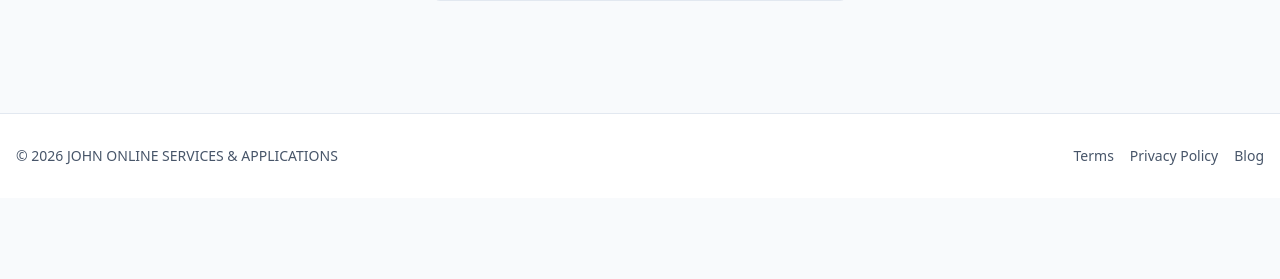
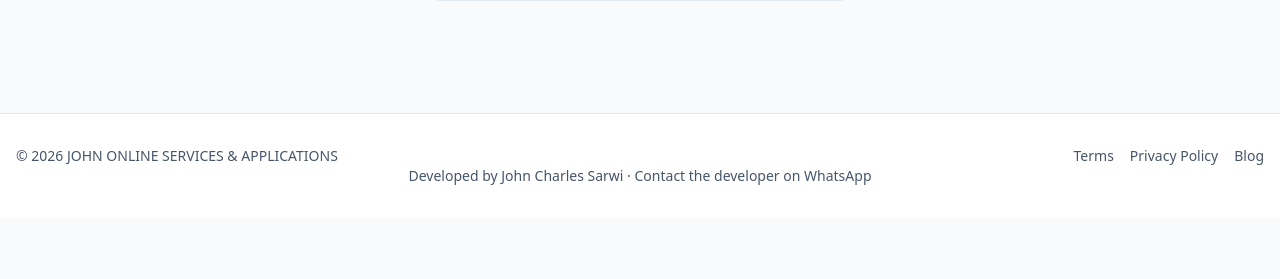
Before and after one commit to johncharlessarwi-dot/solid, a Flask app: a page that uses app/templates/base.html in a window 1280 px wide. Shown: the part 495-774 px from the top of the page. Run offline with Flask 3, Linux system fonts and the light colour scheme; some libraries are stand-ins or nearby versions.

Commit message:
feat: add developer credit and direct WhatsApp contact

```diff
--- a/app/templates/base.html
+++ b/app/templates/base.html
@@ -55,6 +55,9 @@
         <a href="{{ url_for('main.blog') }}">Blog</a>
       </div>
     </div>
-  </footer>
+  <p align="center">
+  Developed by John Charles Sarwi · <a href="https://wa.me/255698170989">Contact the developer on WhatsApp</a>
+</p>
+</footer>
 </body>
 </html>
```
